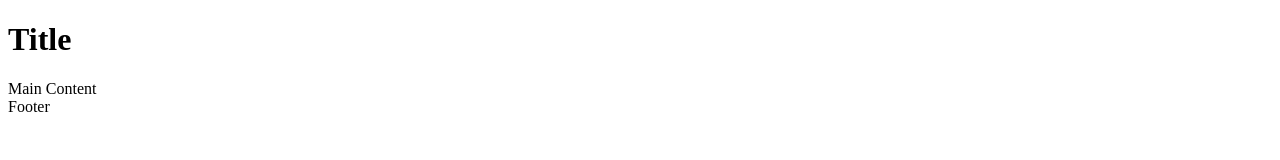
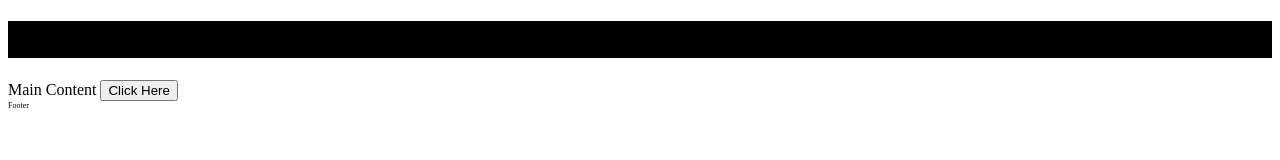
Before and after one commit to nmonsma/Capstone, a website built with webpack: page src/client/views/index.html in a window 1280 px wide. Built offline with nearby package versions, Linux system fonts and the light colour scheme.

Commit message:
feat: sass implemented

```diff
--- a/package.json
+++ b/package.json
@@ -21,7 +21,11 @@
     "@babel/preset-env": "^7.5.4",
     "babel-loader": "^8.0.6",
     "clean-webpack-plugin": "^3.0.0",
+    "css-loader": "^5.2.4",
     "html-webpack-plugin": "^3.2.0",
+    "node-sass": "^5.0.0",
+    "sass-loader": "^10.1.1",
+    "style-loader": "^2.0.0",
     "webpack-dev-server": "^3.7.2"
   }
 }
--- a/src/client/index.js
+++ b/src/client/index.js
@@ -1,2 +1,4 @@
 import './styles/styles.scss';
 import { testFunction } from './js/app.js';
+
+document.getElementById('submit').addEventListener('click', testFunction);
--- a/src/client/styles/styles.scss
+++ b/src/client/styles/styles.scss
@@ -0,0 +1,6 @@
+h1 {
+    background-color: black;
+}
+footer {
+    font-size: 0.5em;
+}
--- a/src/client/views/index.html
+++ b/src/client/views/index.html
@@ -10,6 +10,7 @@
         </header>
         <main>
             Main Content
+            <button id="submit">Click Here</button>
         </main>
         <footer>
             Footer
--- a/webpack.dev.js
+++ b/webpack.dev.js
@@ -14,6 +14,10 @@ module.exports = {
                 test: '/\.js$/',
                 exclude: /node_modules/,
                 loader: "babel-loader"
+            },
+            {
+                test: /\.scss$/,
+                use: [ 'style-loader', 'css-loader', 'sass-loader' ]
             }
         ]
     },
```
Also changed, not shown: 1 other file.
